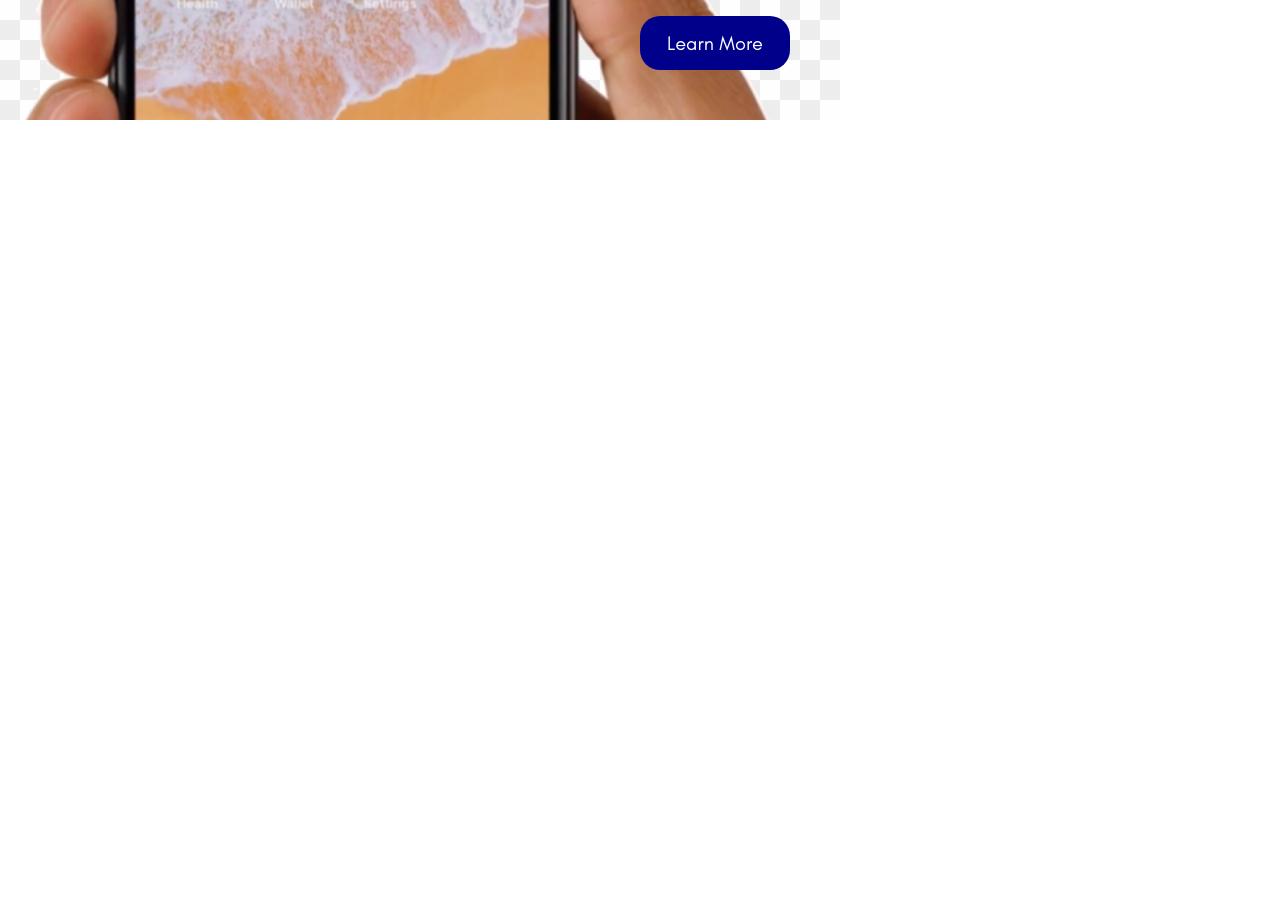
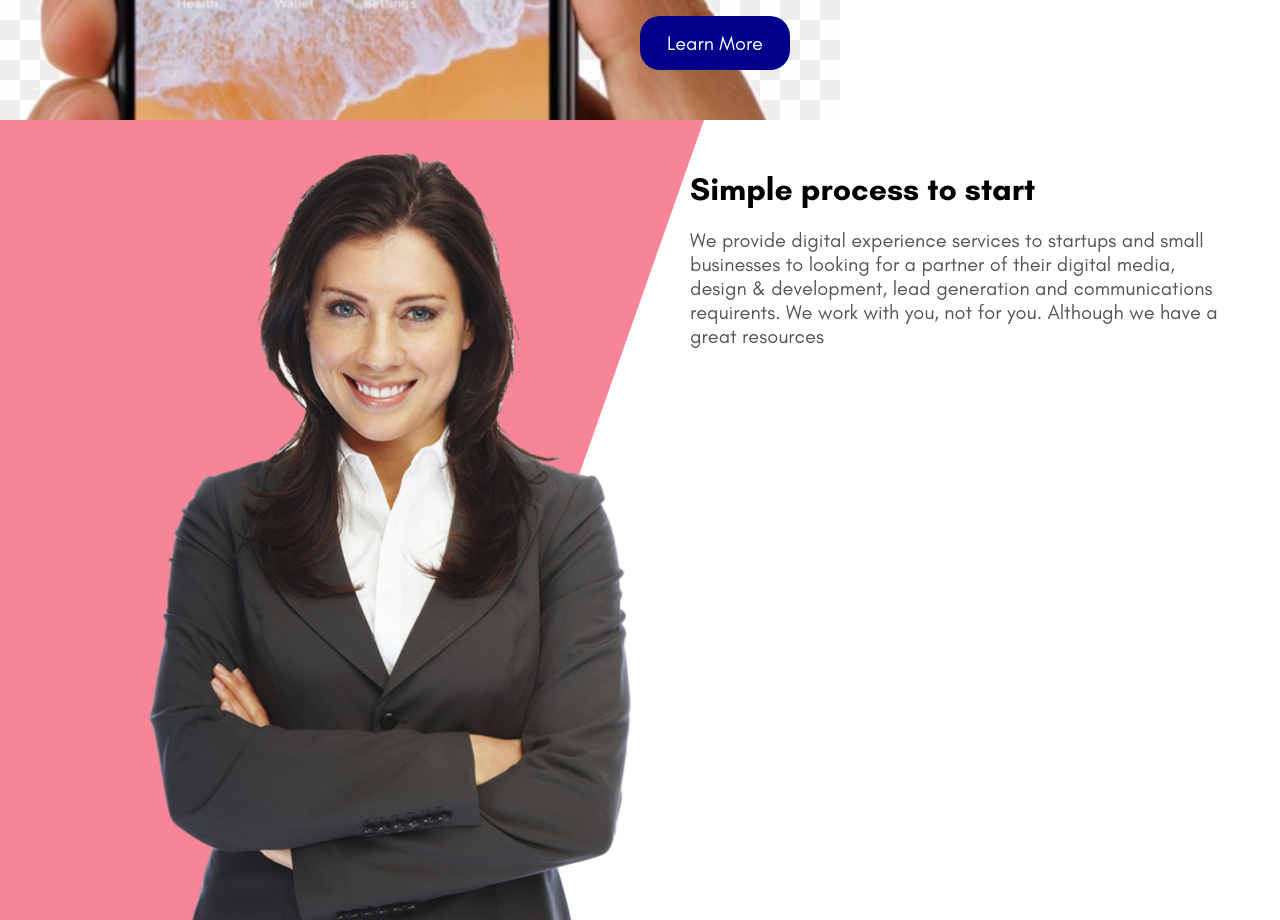
Before and after one commit to Jwill617Boston/StyledCompReact, a React (Create React App) app: page / in a window 1280 px wide. Shown: the part 1480-2400 px from the top of the page. Before the commit the page ends 1600 px from the top, so only its background shows below. Built offline with nearby package versions, Linux system fonts and the light colour scheme.

Commit message:
Service Half

```diff
--- a/src/App.js
+++ b/src/App.js
@@ -2,6 +2,7 @@ import styled, { css } from "styled-components";
 import Feature from "./components/Feature";
 import Intro from "./components/Intro";
 import Navbar from "./components/Nabar";
+import Service from "./components/Service";
 
 const Container = styled.div`
    height: 100vh;
@@ -29,6 +30,11 @@ const FeaturedShape = styled.div`
    clip-path: polygon(0 0, 55% 0%, 33% 100%, 0 100%);
    background-color: pink;
 `;
+const ServiceShape = styled.div`
+   ${Shape}
+   clip-path: polygon(0 0, 55% 0%, 33% 100%, 0 100%);
+   background-color: #f88497;
+`;
 
 const App = () => {
    return (
@@ -42,6 +48,10 @@ const App = () => {
             <Feature />
             <FeaturedShape />
          </Container>
+         <Container>
+            <Service />
+            <ServiceShape />
+         </Container>
       </>
    );
 };
--- a/src/components/Intro.jsx
+++ b/src/components/Intro.jsx
@@ -67,7 +67,7 @@ const Right = styled.div`
 `;
 
 const Image = styled.img`
-   width: 100%;
+   height: 100%;
 `;
 
 const Intro = () => {
--- /dev/null
+++ b/src/components/Service.jsx
@@ -0,0 +1,61 @@
+import React from "react";
+import styled from "styled-components";
+import Woman from "../img/woman2.png";
+
+const Container = styled.div`
+   display: flex;
+`;
+
+const Left = styled.div`
+   width: 50%;
+`;
+
+const Image = styled.img`
+   height: 100%;
+   margin-left: 100px;
+`;
+
+const Right = styled.div`
+   width: 50%;
+`;
+
+const Wrapper = styled.div`
+   padding: 50px;
+   display: flex;
+   flex-direction: column;
+`;
+
+const Desc = styled.p`
+   font-size: 20px;
+   margin-top: 20px;
+   color: #555;
+`;
+
+const Title = styled.h1``;
+
+const Service = () => {
+   return (
+      <>
+         <Container>
+            <Left>
+               <Image src={Woman} />
+            </Left>
+            <Right>
+               <Wrapper>
+                  <Title>Simple process to start</Title>
+
+                  <Desc>
+                     We provide digital experience services to startups and
+                     small businesses to looking for a partner of their digital
+                     media, design & development, lead generation and
+                     communications requirents. We work with you, not for you.
+                     Although we have a great resources
+                  </Desc>
+               </Wrapper>
+            </Right>
+         </Container>
+      </>
+   );
+};
+
+export default Service;
```
